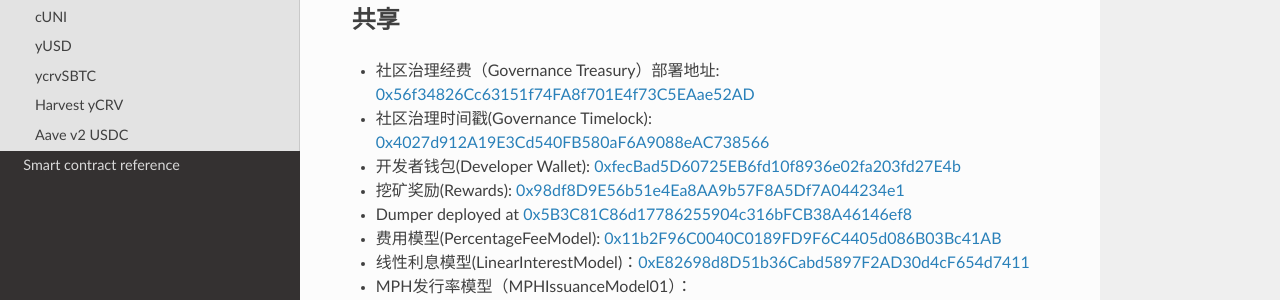
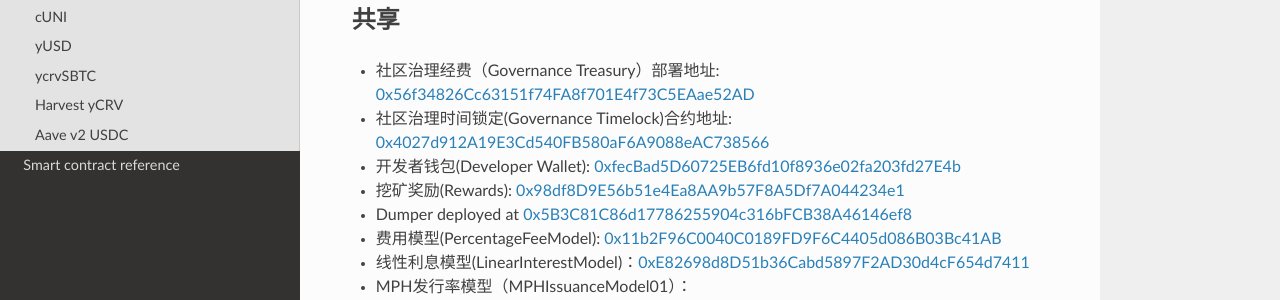
Before and after one commit to 88mphapp/docs, an MkDocs documentation site: the page built from docs/addresses.md, in a window 1280 px wide and 900 px high. Shown: the part 342-642 px from the top of the window. Built offline with MkDocs 1.6.1, drawn with Linux system fonts in a browser that asks for light colours; nearby versions of some CDN libraries.

Commit message:
Update addresses.md

```diff
--- a/docs/addresses.md
+++ b/docs/addresses.md
@@ -10,7 +10,7 @@
 ## 共享
 
 - 社区治理经费（Governance Treasury）部署地址: [0x56f34826Cc63151f74FA8f701E4f73C5EAae52AD](https://etherscan.io/address/0x56f34826Cc63151f74FA8f701E4f73C5EAae52AD)
-- 社区治理时间戳(Governance Timelock): [0x4027d912A19E3Cd540FB580aF6A9088eAC738566](https://etherscan.io/address/0x4027d912A19E3Cd540FB580aF6A9088eAC738566)
+- 社区治理时间锁定(Governance Timelock)合约地址: [0x4027d912A19E3Cd540FB580aF6A9088eAC738566](https://etherscan.io/address/0x4027d912A19E3Cd540FB580aF6A9088eAC738566)
 - 开发者钱包(Developer Wallet): [0xfecBad5D60725EB6fd10f8936e02fa203fd27E4b](https://etherscan.io/address/0xfecBad5D60725EB6fd10f8936e02fa203fd27E4b)
 - 挖矿奖励(Rewards): [0x98df8D9E56b51e4Ea8AA9b57F8A5Df7A044234e1](https://etherscan.io/address/0x98df8D9E56b51e4Ea8AA9b57F8A5Df7A044234e1)
 - Dumper deployed at [0x5B3C81C86d17786255904c316bFCB38A46146ef8](https://etherscan.io/address/0x5B3C81C86d17786255904c316bFCB38A46146ef8)
```
